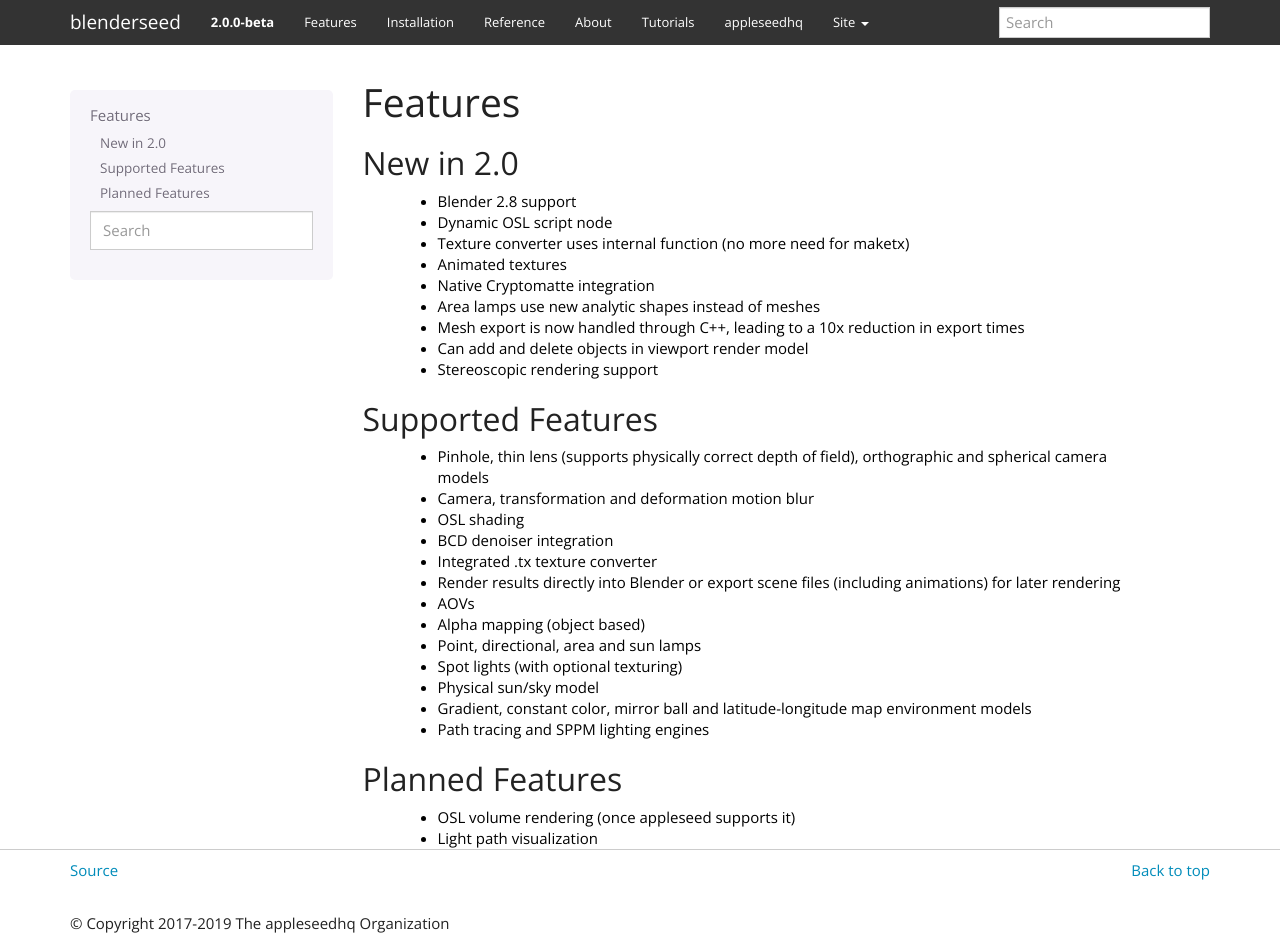
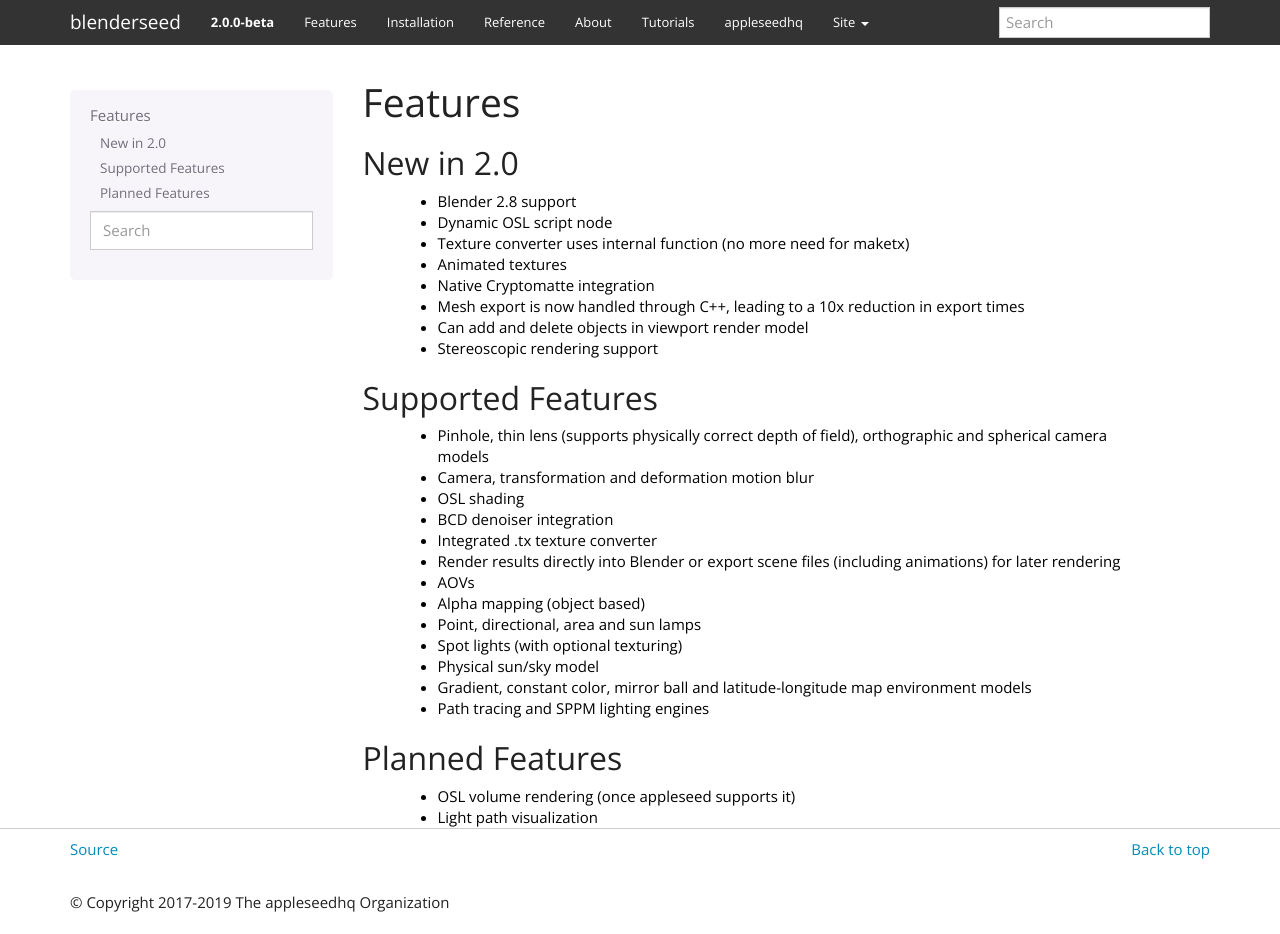
Before and after one commit to appleseedhq/blenderseed, a Sphinx documentation site: the page built from docs/features.rst, in a window 1280 px wide and 934 px high. Built offline with Sphinx 7.4.7, drawn with Linux system fonts in a browser that asks for light colours.

Commit message:
Update features

```diff
--- a/docs/features.rst
+++ b/docs/features.rst
@@ -9,7 +9,6 @@
     * Texture converter uses internal function (no more need for maketx)
     * Animated textures
     * Native Cryptomatte integration
-    * Area lamps use new analytic shapes instead of meshes
     * Mesh export is now handled through C++, leading to a 10x reduction in export times
     * Can add and delete objects in viewport render model
     * Stereoscopic rendering support
```
